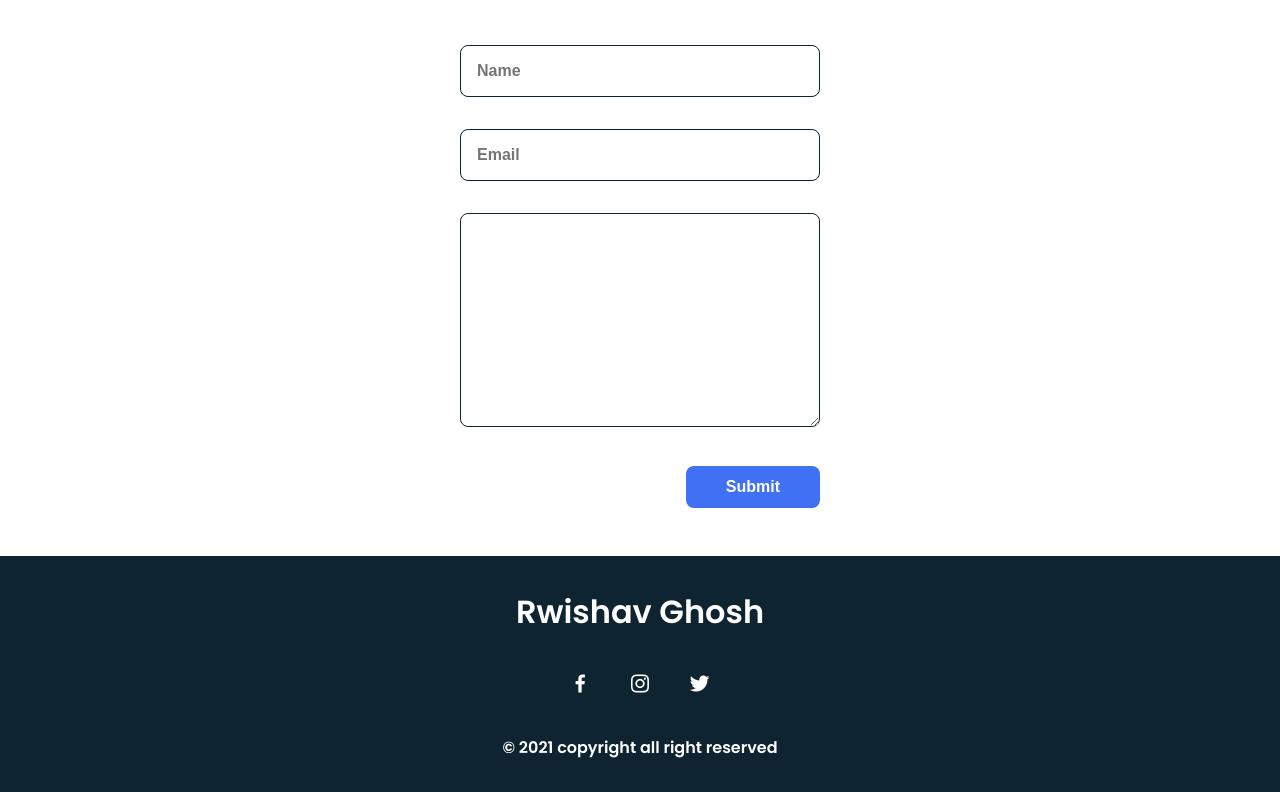
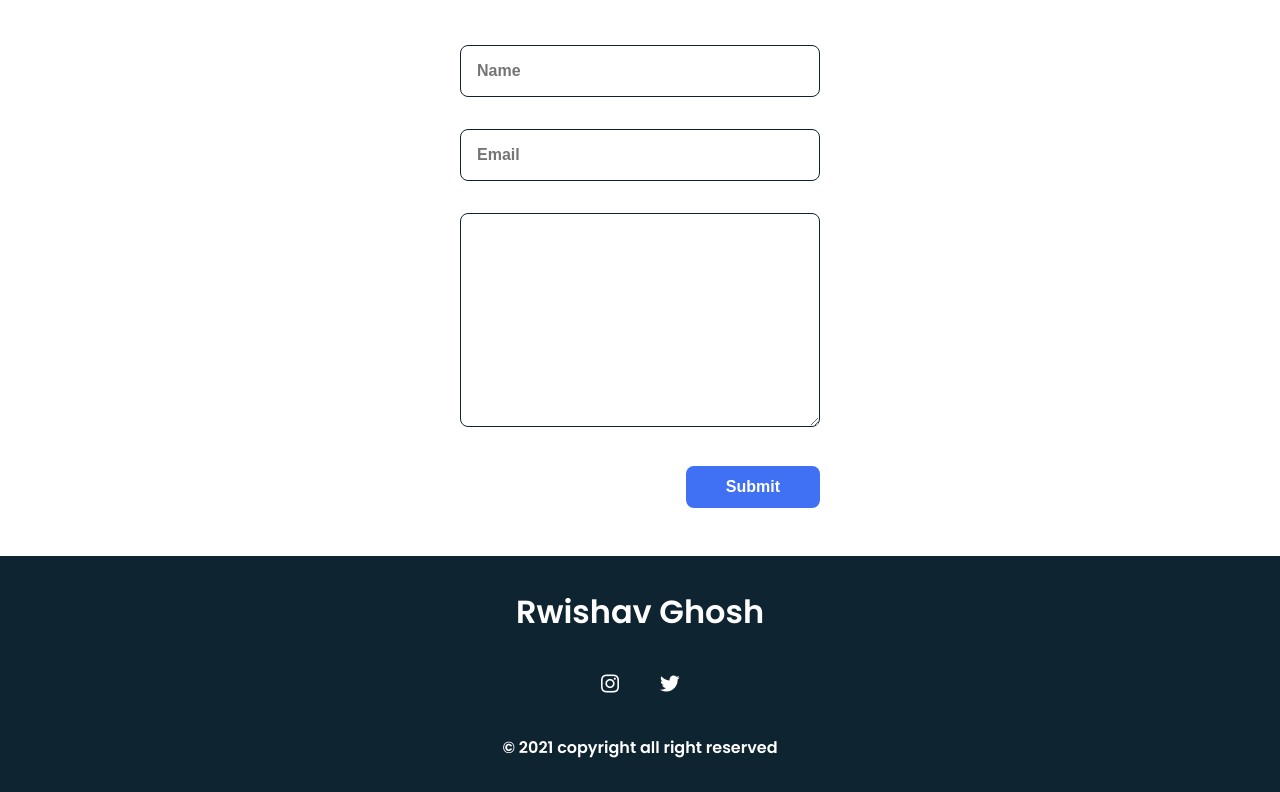
Before and after one commit to rwishavg/current_portfolio, a plain HTML site: page public/index.html in a window 1280 px wide. Shown: the part 5324-6116 px from the top of the page. Drawn offline with nearby package versions, Linux system fonts and the light colour scheme.

Commit message:
socials updated

```diff
--- a/public/index.html
+++ b/public/index.html
@@ -405,9 +405,8 @@
     <footer class="footer">
       <p class="footer__title">Rwishav Ghosh</p>
       <div class="footer__social">
-        <a href="#" class="footer__icon"><i class="bx bxl-facebook"></i></a>
-        <a href="#" class="footer__icon"><i class="bx bxl-instagram"></i></a>
-        <a href="#" class="footer__icon"><i class="bx bxl-twitter"></i></a>
+        <a href="https://www.instagram.com/rwishavvv/" class="footer__icon"><i class="bx bxl-instagram"></i></a>
+        <a href="https://twitter.com/rwishavvv" class="footer__icon"><i class="bx bxl-twitter"></i></a>
       </div>
       <p>&#169; 2021 copyright all right reserved</p>
     </footer>
```
